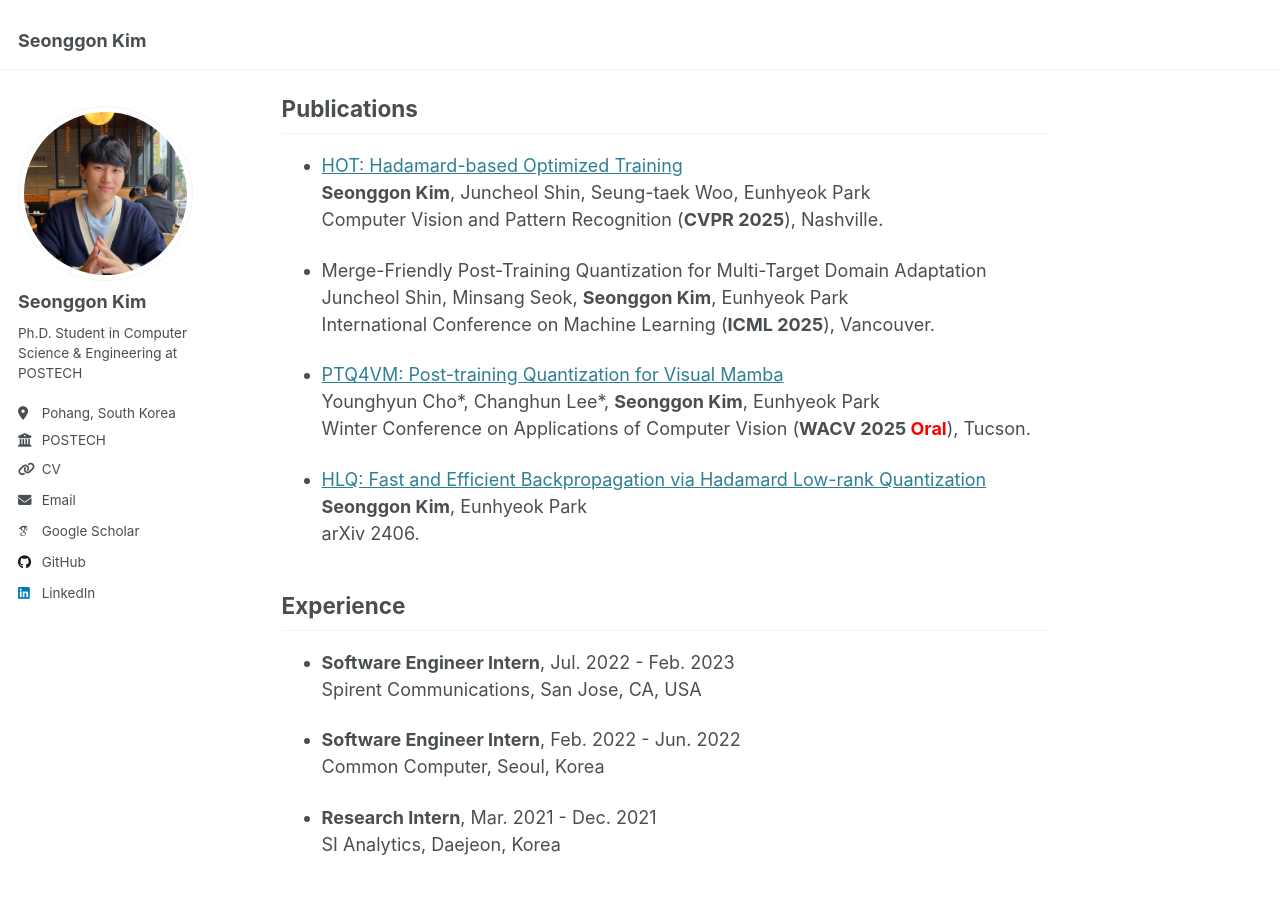
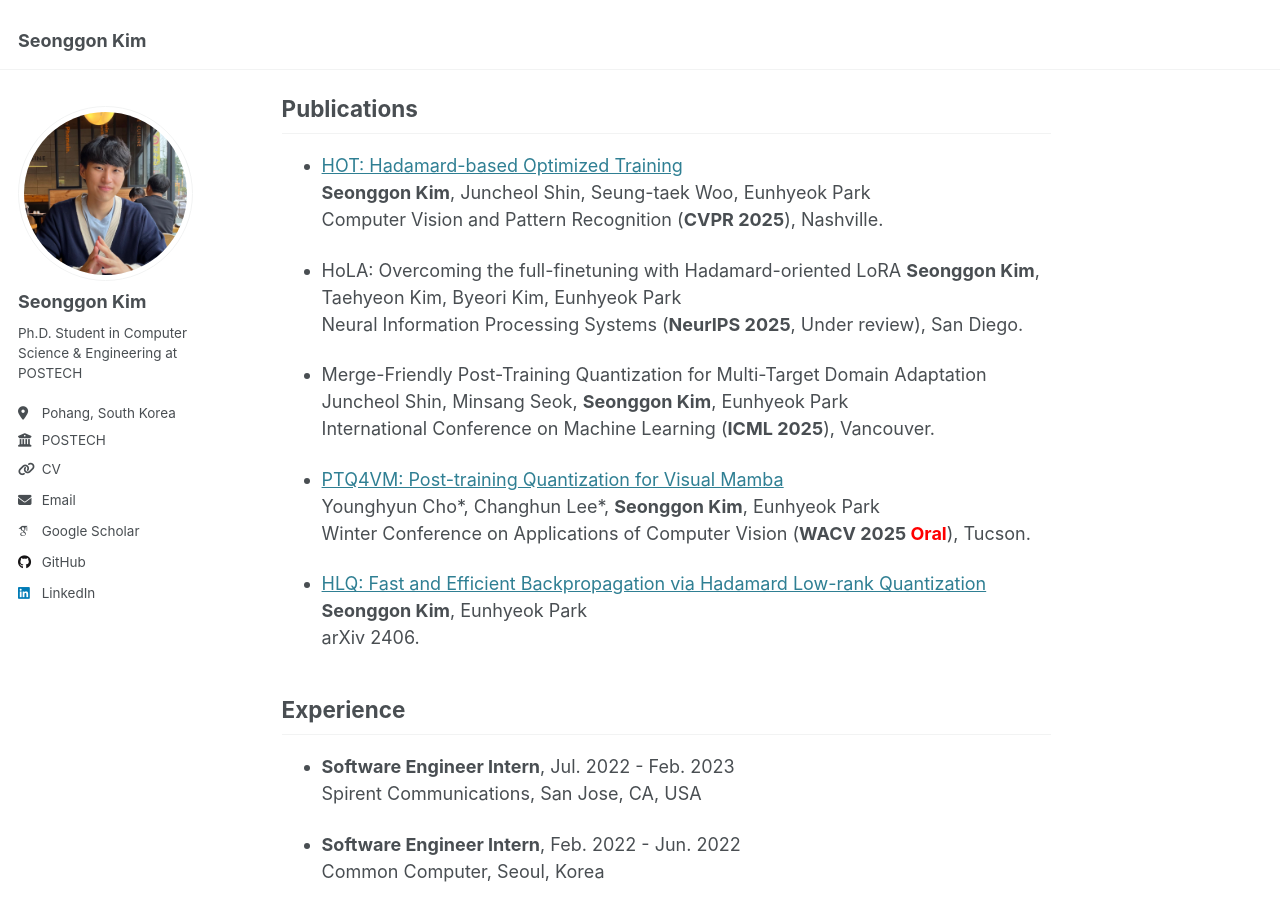
Before and after one commit to sungonuni/sungonuni.github.io, a Jekyll site: the page built from _pages/about.md, in a window 1280 px wide and 900 px high, scrolled down 643 px. Built offline with Jekyll 4.4.1, drawn with Linux system fonts in a browser that asks for light colours; some web fonts are replaced.

Commit message:
Add HoLA

```diff
--- a/_pages/about.md
+++ b/_pages/about.md
@@ -27,6 +27,10 @@ Publications
 - [HOT: Hadamard-based Optimized Training](https://arxiv.org/abs/2503.21261)
 **Seonggon Kim**, Juncheol Shin, Seung-taek Woo, Eunhyeok Park
 Computer Vision and Pattern Recognition (**CVPR 2025**), Nashville.
+
+- HoLA: Overcoming the full-finetuning with Hadamard-oriented LoRA
+**Seonggon Kim**, Taehyeon Kim, Byeori Kim, Eunhyeok Park
+Neural Information Processing Systems (**NeurIPS 2025**, Under review), San Diego.
 
 - Merge-Friendly Post-Training Quantization for Multi-Target Domain Adaptation
 Juncheol Shin, Minsang Seok, **Seonggon Kim**, Eunhyeok Park
```
